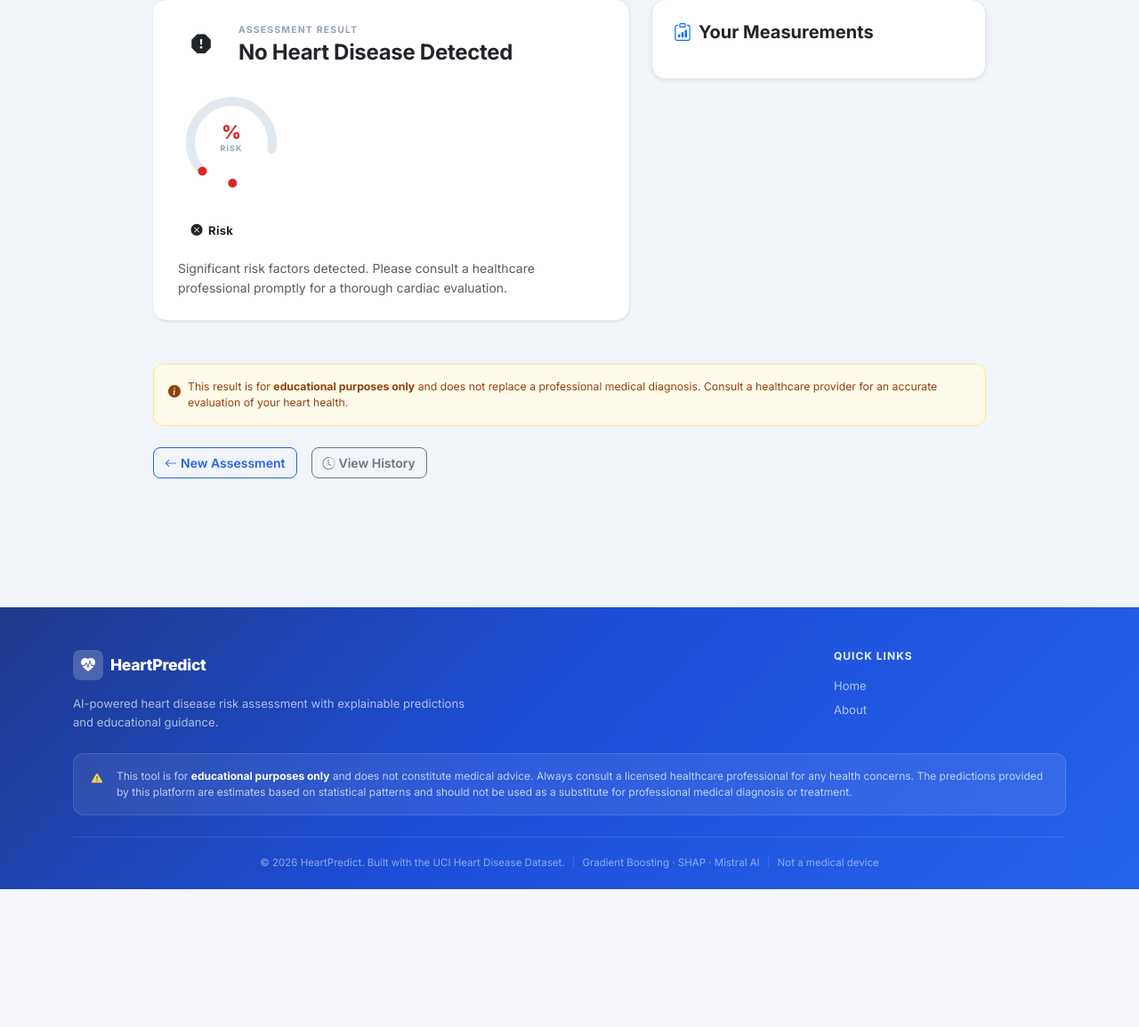
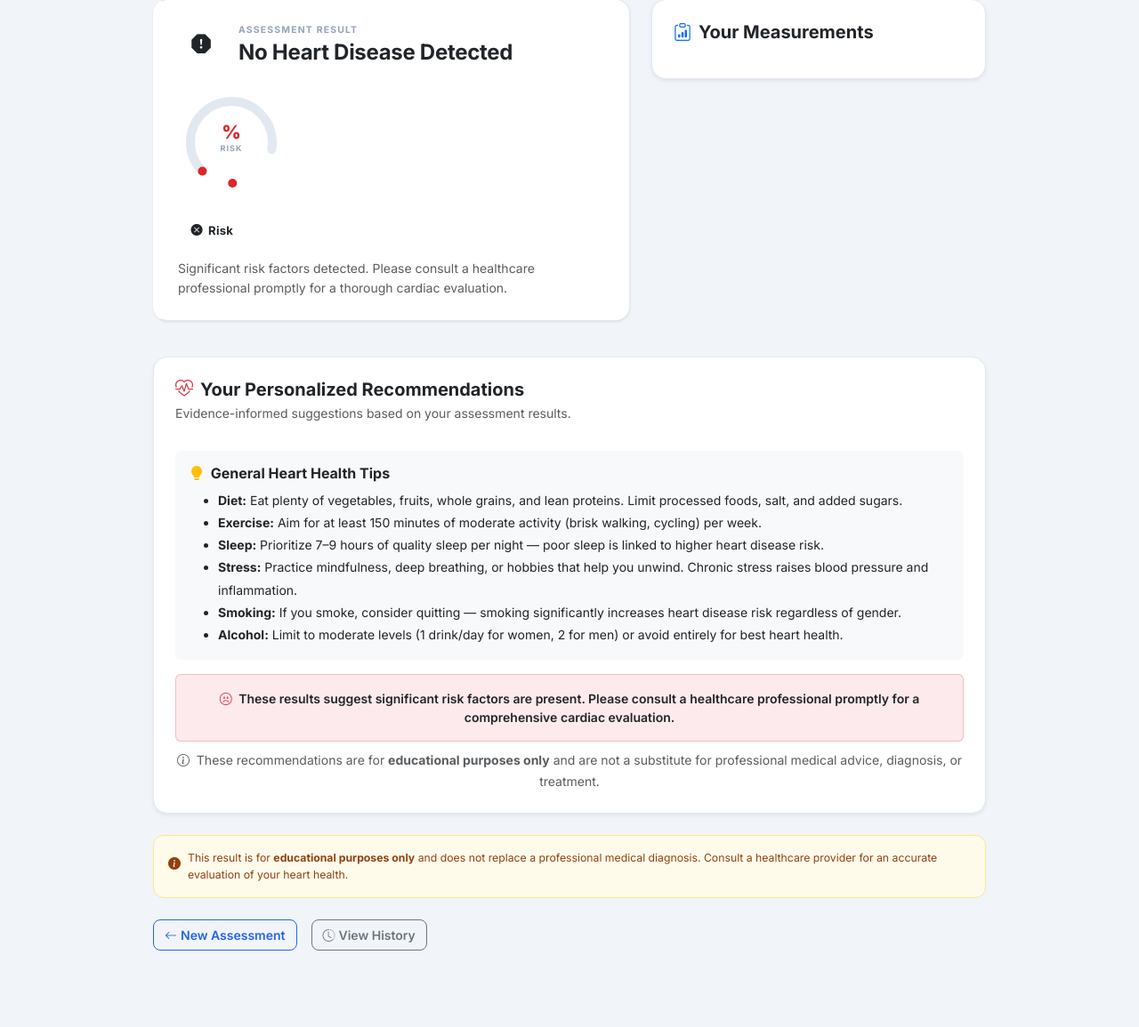
Before and after one commit to ssiinnddii/Heart-Disease-Intelligent-Predictor, a Flask app: template templates/result.html in a window 1280 px wide. Shown: the part 118-1273 px from the top of the page at 89% size. Before the commit the page ends 1118 px from the top, so only its background shows below. Run offline with Flask 3, Linux system fonts and the light colour scheme; the template is opened without the code that fills it, so the values that code supplies are empty; parts of the project's set-up code (start-up, migrations or seed data) failed here and were passed over.

Commit message:
added healthy recommendations section

```diff
--- /dev/null
+++ b/templates/_recommendations.html
@@ -0,0 +1,331 @@
+<style>
+  .rec-item {
+    display: flex;
+    gap: 0.75rem;
+    padding: 0.75rem 1rem;
+    border-radius: 0.5rem;
+    margin-bottom: 0.5rem;
+  }
+  .rec-icon {
+    width: 36px; height: 36px;
+    border-radius: 50%;
+    display: flex; align-items: center; justify-content: center;
+    font-size: 1rem;
+    flex-shrink: 0;
+    margin-top: 0.1rem;
+  }
+  .rec-body {
+    flex: 1;
+    min-width: 0;
+  }
+  .rec-body strong {
+    font-size: 0.9rem;
+  }
+  .rec-body p {
+    margin: 0.1rem 0 0 0;
+    font-size: 0.85rem;
+    line-height: 1.5;
+  }
+</style>
+
+<div class="card border-0 shadow-sm mt-3" id="recommendations-box">
+  <div class="card-body p-4">
+    <h5 class="fw-bold mb-1">
+      <i class="bi bi-heart-pulse me-2 text-danger"></i>Your Personalized Recommendations
+    </h5>
+    <p class="text-muted small mb-3">
+      Evidence-informed suggestions based on your assessment results.
+      {% if result.risk_level == 'High' or result.risk_level == 'Medium' %}
+        <strong class="text-danger">Please share these with your healthcare provider.</strong>
+      {% endif %}
+    </p>
+
+    <div class="d-flex flex-column">
+
+      {# ── Blood Pressure ── #}
+      {% if inputs.get('trestbps') %}
+        {% set bp = inputs['trestbps']|float %}
+        {% if bp >= 140 %}
+          {% set bp_color = 'danger' %}
+          {% set bp_icon = 'exclamation-triangle-fill' %}
+          {% set bp_msg = 'Your resting blood pressure of ' ~ bp ~ ' mm Hg is in Stage 2 hypertension range. This significantly increases strain on your heart and blood vessels.' %}
+          {% set bp_advice = 'Limit sodium to under 1,500 mg/day, eat more potassium-rich foods (bananas, leafy greens), exercise 30 min most days, manage stress, and consult your doctor about a treatment plan.' %}
+        {% elif bp >= 130 %}
+          {% set bp_color = 'warning' %}
+          {% set bp_icon = 'exclamation-triangle-fill' %}
+          {% set bp_msg = 'Your resting blood pressure of ' ~ bp ~ ' mm Hg is in Stage 1 hypertension range.' %}
+          {% set bp_advice = 'Reduce sodium intake, increase physical activity, maintain a healthy weight, and discuss monitoring with your doctor.' %}
+        {% elif bp >= 120 %}
+          {% set bp_color = 'warning' %}
+          {% set bp_icon = 'exclamation-circle-fill' %}
+          {% set bp_msg = 'Your resting blood pressure of ' ~ bp ~ ' mm Hg is elevated (pre-hypertension).' %}
+          {% set bp_advice = 'This is a good time to adopt heart-healthy habits — watch your salt intake, stay active, and keep stress in check before it progresses.' %}
+        {% else %}
+          {% set bp_color = 'success' %}
+          {% set bp_icon = 'check-circle-fill' %}
+          {% set bp_msg = 'Your resting blood pressure of ' ~ bp ~ ' mm Hg is in the normal range.' %}
+          {% set bp_advice = 'Great job! Keep maintaining a balanced diet, regular exercise, and low stress levels to stay in this range.' %}
+        {% endif %}
+        <div class="rec-item bg-{{ bp_color }} bg-opacity-10 border border-{{ bp_color }} border-opacity-25">
+          <div class="rec-icon bg-{{ bp_color }} bg-opacity-10 text-{{ bp_color }}">
+            <i class="bi bi-{{ bp_icon }}"></i>
+          </div>
+          <div class="rec-body">
+            <strong class="text-{{ bp_color }}">Blood Pressure</strong>
+            <p>{{ bp_msg }}</p>
+            <p class="mt-1"><em>{{ bp_advice }}</em></p>
+          </div>
+        </div>
+      {% endif %}
+
+      {# ── Cholesterol ── #}
+      {% if inputs.get('chol') %}
+        {% set chol = inputs['chol']|float %}
+        {% if chol >= 240 %}
+          {% set chol_color = 'danger' %}
+          {% set chol_msg = 'Your cholesterol of ' ~ chol ~ ' mg/dl is high.' %}
+          {% set chol_advice = 'Reduce saturated and trans fats, eat more fiber (oats, beans, vegetables), include omega-3s (fish, walnuts), and speak with your doctor about management options.' %}
+        {% elif chol >= 200 %}
+          {% set chol_color = 'warning' %}
+          {% set chol_msg = 'Your cholesterol of ' ~ chol ~ ' mg/dl is borderline high.' %}
+          {% set chol_advice = 'Focus on a heart-healthy diet — choose lean proteins, whole grains, and healthy fats. A simple swap like olive oil instead of butter can help.' %}
+        {% else %}
+          {% set chol_color = 'success' %}
+          {% set chol_msg = 'Your cholesterol of ' ~ chol ~ ' mg/dl is in the desirable range.' %}
+          {% set chol_advice = 'Excellent! Continue eating a balanced diet rich in fiber and healthy fats to keep your cholesterol levels healthy.' %}
+        {% endif %}
+        <div class="rec-item bg-{{ chol_color }} bg-opacity-10 border border-{{ chol_color }} border-opacity-25">
+          <div class="rec-icon bg-{{ chol_color }} bg-opacity-10 text-{{ chol_color }}">
+            <i class="bi bi-{% if chol_color == 'success' %}check-circle-fill{% else %}exclamation-triangle-fill{% endif %}"></i>
+          </div>
+          <div class="rec-body">
+            <strong class="text-{{ chol_color }}">Cholesterol</strong>
+            <p>{{ chol_msg }}
+            {%- if chol >= 200 %} Excess LDL cholesterol can build up in artery walls, increasing heart disease risk over time.{% endif %}</p>
+            <p class="mt-1"><em>{{ chol_advice }}</em></p>
+          </div>
+        </div>
+      {% endif %}
+
+      {# ── Fasting Blood Sugar ── #}
+      {% if inputs.get('fbs') %}
+        {% if inputs['fbs'] == 'True' %}
+          {% set fbs_color = 'danger' %}
+          {% set fbs_msg = 'Your fasting blood sugar is elevated (above 120 mg/dl), which may indicate insulin resistance or diabetes.' %}
+          {% set fbs_advice = 'Limit sugary foods and refined carbs, choose whole grains, stay active, and consult your doctor for a proper evaluation and possible HbA1c test.' %}
+        {% else %}
+          {% set fbs_color = 'success' %}
+          {% set fbs_msg = 'Your fasting blood sugar is within a healthy range.' %}
+          {% set fbs_advice = 'Keep up the good work! Continue eating balanced meals with fiber and protein to maintain stable blood sugar levels.' %}
+        {% endif %}
+        <div class="rec-item bg-{{ fbs_color }} bg-opacity-10 border border-{{ fbs_color }} border-opacity-25">
+          <div class="rec-icon bg-{{ fbs_color }} bg-opacity-10 text-{{ fbs_color }}">
+            <i class="bi bi-{% if fbs_color == 'success' %}check-circle-fill{% else %}exclamation-triangle-fill{% endif %}"></i>
+          </div>
+          <div class="rec-body">
+            <strong class="text-{{ fbs_color }}">Blood Sugar</strong>
+            <p>{{ fbs_msg }}</p>
+            <p class="mt-1"><em>{{ fbs_advice }}</em></p>
+          </div>
+        </div>
+      {% endif %}
+
+      {# ── Max Heart Rate & Exercise ── #}
+      {% if inputs.get('thalch') and inputs.get('age') %}
+        {% set hr = inputs['thalch']|float %}
+        {% set age_val = inputs['age']|float %}
+        {% set predicted_max = 220 - age_val %}
+        {% set hr_pct = (hr / predicted_max * 100)|round %}
+        {% if hr_pct < 70 or inputs.get('exang') == 'True' %}
+          {% set ex_color = 'warning' %}
+          {% set ex_msg = 'Your max heart rate of ' ~ hr ~ ' bpm reaches ' ~ hr_pct ~ '% of the age-predicted maximum.' %}
+          {% if inputs.get('exang') == 'True' %}
+            {% set ex_msg = ex_msg ~ ' You also reported exercise-induced angina, which warrants medical attention.' %}
+            {% set ex_advice = 'Speak with your doctor about safe exercise limits. Gentle activities like walking may be recommended while undergoing evaluation.' %}
+          {% else %}
+            {% set ex_advice = 'Gradually increasing your physical activity — even 20-minute daily walks — can improve your cardiovascular fitness over time.' %}
+          {% endif %}
+        {% elif hr_pct >= 85 %}
+          {% set ex_color = 'success' %}
+          {% set ex_msg = 'Your max heart rate of ' ~ hr ~ ' bpm indicates good exercise capacity.' %}
+          {% set ex_advice = 'Keep up your active lifestyle! Aim for 150 minutes of moderate-intensity exercise per week.' %}
+        {% else %}
+          {% set ex_color = 'success' %}
+          {% set ex_msg = 'Your exercise heart rate response is within expected ranges.' %}
+          {% set ex_advice = 'Stay consistent with physical activity — regular movement is one of the best things you can do for your heart.' %}
+        {% endif %}
+        <div class="rec-item bg-{{ ex_color }} bg-opacity-10 border border-{{ ex_color }} border-opacity-25">
+          <div class="rec-icon bg-{{ ex_color }} bg-opacity-10 text-{{ ex_color }}">
+            <i class="bi bi-{% if ex_color == 'success' %}check-circle-fill{% else %}exclamation-triangle-fill{% endif %}"></i>
+          </div>
+          <div class="rec-body">
+            <strong class="text-{{ ex_color }}">Exercise Capacity</strong>
+            <p>{{ ex_msg }}</p>
+            <p class="mt-1"><em>{{ ex_advice }}</em></p>
+          </div>
+        </div>
+      {% endif %}
+
+      {# ── Chest Pain ── #}
+      {% if inputs.get('cp') %}
+        {% if inputs['cp'] == 'typical angina' %}
+          {% set cp_color = 'danger' %}
+          {% set cp_msg = 'You reported typical angina — chest discomfort that is strongly associated with reduced blood flow to the heart.' %}
+          {% set cp_advice = 'Please consult a cardiologist promptly. Avoid strenuous activity until you have been evaluated.' %}
+        {% elif inputs['cp'] == 'asymptomatic' %}
+          {% set cp_color = 'info' %}
+          {% set cp_msg = 'You reported no chest pain. While this is common, some heart conditions can progress without noticeable symptoms.' %}
+          {% set cp_advice = 'Continue regular check-ups and listen to your body — any new chest discomfort should be taken seriously.' %}
+        {% else %}
+          {% set cp_color = 'success' %}
+          {% if inputs['cp'] == 'atypical angina' %}
+            {% set cp_msg = 'Your chest pain type (atypical angina) is less commonly linked to heart disease, but should still be monitored.' %}
+            {% set cp_advice = 'Discuss any recurring chest discomfort with your doctor to rule out underlying causes.' %}
+          {% else %}
+            {% set cp_msg = 'Your chest pain type (non-anginal) is typically not related to heart disease.' %}
+            {% set cp_advice = 'If you experience any new or worsening chest symptoms, seek medical advice.' %}
+          {% endif %}
+        {% endif %}
+        <div class="rec-item bg-{{ cp_color }} bg-opacity-10 border border-{{ cp_color }} border-opacity-25">
+          <div class="rec-icon bg-{{ cp_color }} bg-opacity-10 text-{{ cp_color }}">
+            <i class="bi bi-{% if cp_color == 'danger' %}exclamation-triangle-fill{% elif cp_color == 'info' %}info-circle-fill{% else %}check-circle-fill{% endif %}"></i>
+          </div>
+          <div class="rec-body">
+            <strong class="text-{{ cp_color }}">Chest Pain Assessment</strong>
+            <p>{{ cp_msg }}</p>
+            <p class="mt-1"><em>{{ cp_advice }}</em></p>
+          </div>
+        </div>
+      {% endif %}
+
+      {# ── ST Depression (Oldpeak) ── #}
+      {% if inputs.get('oldpeak') %}
+        {% set oldpeak = inputs['oldpeak']|float %}
+        {% if oldpeak > 2 %}
+          {% set op_color = 'danger' %}
+          {% set op_msg = 'Your ST depression level of ' ~ oldpeak ~ ' is elevated, which may indicate reduced blood flow to the heart during stress.' %}
+          {% set op_advice = 'This finding warrants a thorough cardiac evaluation. Please consult your healthcare provider.' %}
+        {% elif oldpeak > 1 %}
+          {% set op_color = 'warning' %}
+          {% set op_msg = 'Your ST depression level of ' ~ oldpeak ~ ' is mildly elevated.' %}
+          {% set op_advice = 'Discuss this result with your doctor. A stress test or other cardiac imaging may provide more information.' %}
+        {% else %}
+          {% set op_color = 'success' %}
+          {% set op_msg = 'Your ST depression level of ' ~ oldpeak ~ ' is within the normal range.' %}
+          {% set op_advice = 'This is a good sign. Continue your regular health maintenance routines.' %}
+        {% endif %}
+        <div class="rec-item bg-{{ op_color }} bg-opacity-10 border border-{{ op_color }} border-opacity-25">
+          <div class="rec-icon bg-{{ op_color }} bg-opacity-10 text-{{ op_color }}">
+            <i class="bi bi-{% if op_color == 'success' %}check-circle-fill{% else %}exclamation-triangle-fill{% endif %}"></i>
+          </div>
+          <div class="rec-body">
+            <strong class="text-{{ op_color }}">Stress Indicator (ST Depression)</strong>
+            <p>{{ op_msg }}</p>
+            <p class="mt-1"><em>{{ op_advice }}</em></p>
+          </div>
+        </div>
+      {% endif %}
+
+      {# ── Age Consideration ── #}
+      {% if inputs.get('age') %}
+        {% set age_val = inputs['age']|float %}
+        {% if age_val >= 65 %}
+          {% set age_color = 'warning' %}
+          {% set age_msg = 'At ' ~ age_val|int ~ ' years, regular cardiovascular monitoring becomes increasingly important.' %}
+          {% set age_advice = 'Schedule annual heart health check-ups, stay physically active with low-impact exercises (walking, swimming), and maintain social connections for overall well-being.' %}
+        {% elif age_val >= 55 %}
+          {% set age_color = 'info' %}
+          {% set age_msg = 'At ' ~ age_val|int ~ ' years, your heart disease risk naturally increases with age.' %}
+          {% set age_advice = 'Stay proactive — monitor your blood pressure and cholesterol regularly, and keep up with moderate exercise.' %}
+        {% elif age_val >= 40 %}
+          {% set age_color = 'info' %}
+          {% set age_msg = 'At ' ~ age_val|int ~ ' years, early preventive habits can significantly reduce your long-term risk.' %}
+          {% set age_advice = 'This is the ideal time to establish solid heart-healthy routines — regular exercise, balanced diet, and annual check-ups.' %}
+        {% else %}
+          {% set age_color = 'success' %}
+          {% set age_msg = 'At ' ~ age_val|int ~ ' years, building healthy habits now sets the foundation for a lifetime of heart health.' %}
+          {% set age_advice = 'Stay active, eat well, avoid smoking, and limit alcohol. The habits you form now have lasting benefits.' %}
+        {% endif %}
+        <div class="rec-item bg-{{ age_color }} bg-opacity-10 border border-{{ age_color }} border-opacity-25">
+          <div class="rec-icon bg-{{ age_color }} bg-opacity-10 text-{{ age_color }}">
+            <i class="bi bi-calendar-heart-fill"></i>
+          </div>
+          <div class="rec-body">
+            <strong class="text-{{ age_color }}">Age Consideration</strong>
+            <p>{{ age_msg }}</p>
+            <p class="mt-1"><em>{{ age_advice }}</em></p>
+          </div>
+        </div>
+      {% endif %}
+
+      {# ── Major Vessels ── #}
+      {% if inputs.get('ca') %}
+        {% set ca_val = inputs['ca']|float %}
+        {% if ca_val > 0 %}
+          {% set ca_color = 'warning' %}
+          {% set ca_msg = 'Your assessment indicates ' ~ ca_val|int ~ ' major vessel(s) with visible narrowing.' %}
+          {% set ca_advice = 'This is a significant finding. Please consult a cardiologist for further evaluation and discuss possible treatment options.' %}
+        {% else %}
+          {% set ca_color = 'success' %}
+          {% set ca_msg = 'No major vessel narrowing detected.' %}
+          {% set ca_advice = 'This is reassuring. Keep maintaining a heart-healthy lifestyle to preserve this.' %}
+        {% endif %}
+        <div class="rec-item bg-{{ ca_color }} bg-opacity-10 border border-{{ ca_color }} border-opacity-25">
+          <div class="rec-icon bg-{{ ca_color }} bg-opacity-10 text-{{ ca_color }}">
+            <i class="bi bi-{% if ca_color == 'success' %}check-circle-fill{% else %}exclamation-triangle-fill{% endif %}"></i>
+          </div>
+          <div class="rec-body">
+            <strong class="text-{{ ca_color }}">Coronary Vessels</strong>
+            <p>{{ ca_msg }}</p>
+            <p class="mt-1"><em>{{ ca_advice }}</em></p>
+          </div>
+        </div>
+      {% endif %}
+
+    </div>
+
+    {# ── General Lifestyle Summary ── #}
+    <div class="mt-3 p-3 rounded" style="background: #f8f9fa;">
+      <h6 class="fw-bold mb-2"><i class="bi bi-lightbulb-fill text-warning me-1"></i> General Heart Health Tips</h6>
+      <ul class="small mb-0" style="line-height:1.8;">
+        <li><strong>Diet:</strong> Eat plenty of vegetables, fruits, whole grains, and lean proteins. Limit processed foods, salt, and added sugars.</li>
+        <li><strong>Exercise:</strong> Aim for at least 150 minutes of moderate activity (brisk walking, cycling) per week.</li>
+        <li><strong>Sleep:</strong> Prioritize 7–9 hours of quality sleep per night — poor sleep is linked to higher heart disease risk.</li>
+        <li><strong>Stress:</strong> Practice mindfulness, deep breathing, or hobbies that help you unwind. Chronic stress raises blood pressure and inflammation.</li>
+        {% if inputs.get('sex') and inputs['sex'] == 'Male' %}
+        <li><strong>Smoking:</strong> If you smoke, consider quitting — it is the single most impactful step you can take for your heart.</li>
+        {% else %}
+        <li><strong>Smoking:</strong> If you smoke, consider quitting — smoking significantly increases heart disease risk regardless of gender.</li>
+        {% endif %}
+        <li><strong>Alcohol:</strong> Limit to moderate levels (1 drink/day for women, 2 for men) or avoid entirely for best heart health.</li>
+      </ul>
+    </div>
+
+    {# ── Closing message based on risk level ── #}
+    <div class="mt-3 p-3 rounded text-center
+      {% if result.risk_level == 'Low' %}bg-success bg-opacity-10 border border-success border-opacity-25
+      {% elif result.risk_level == 'Medium' %}bg-warning bg-opacity-10 border border-warning border-opacity-25
+      {% else %}bg-danger bg-opacity-10 border border-danger border-opacity-25{% endif %}">
+      <p class="mb-0 fw-semibold small">
+        {% if result.risk_level == 'Low' %}
+          <i class="bi bi-emoji-smile text-success me-1"></i>
+          Your results are encouraging. Keep prioritizing your heart health — small daily choices add up to big benefits over time.
+        {% elif result.risk_level == 'Medium' %}
+          <i class="bi bi-emoji-neutral text-warning me-1"></i>
+          Some areas need attention. Use these recommendations as a starting point and consider scheduling a check-up with your doctor.
+        {% else %}
+          <i class="bi bi-emoji-frown text-danger me-1"></i>
+          These results suggest significant risk factors are present. Please consult a healthcare professional promptly for a comprehensive cardiac evaluation.
+        {% endif %}
+      </p>
+    </div>
+
+    <div class="mt-2 text-center">
+      <small class="text-muted">
+        <i class="bi bi-info-circle me-1"></i>
+        These recommendations are for <strong>educational purposes only</strong> and are not a substitute for professional medical advice, diagnosis, or treatment.
+      </small>
+    </div>
+
+  </div>
+</div>
--- a/templates/_result_content.html
+++ b/templates/_result_content.html
@@ -181,6 +181,8 @@
   </div>
 </div>
 
+{% include "_recommendations.html" %}
+
 <!-- Disclaimer -->
 <div class="alert alert-warning mt-3 mb-0 d-flex gap-2 align-items-start" role="alert">
   <i class="bi bi-info-circle-fill flex-shrink-0 mt-1"></i>
--- a/templates/result.html
+++ b/templates/result.html
@@ -37,6 +37,8 @@
     </div>
   </div>
 
+  {% include "_recommendations.html" %}
+
   <div class="alert alert-warning mt-4 mb-0 d-flex gap-2 align-items-start" role="alert">
     <i class="bi bi-info-circle-fill flex-shrink-0 mt-1"></i>
     <small>
```
Also changed, not shown: instance/predictions.db.
